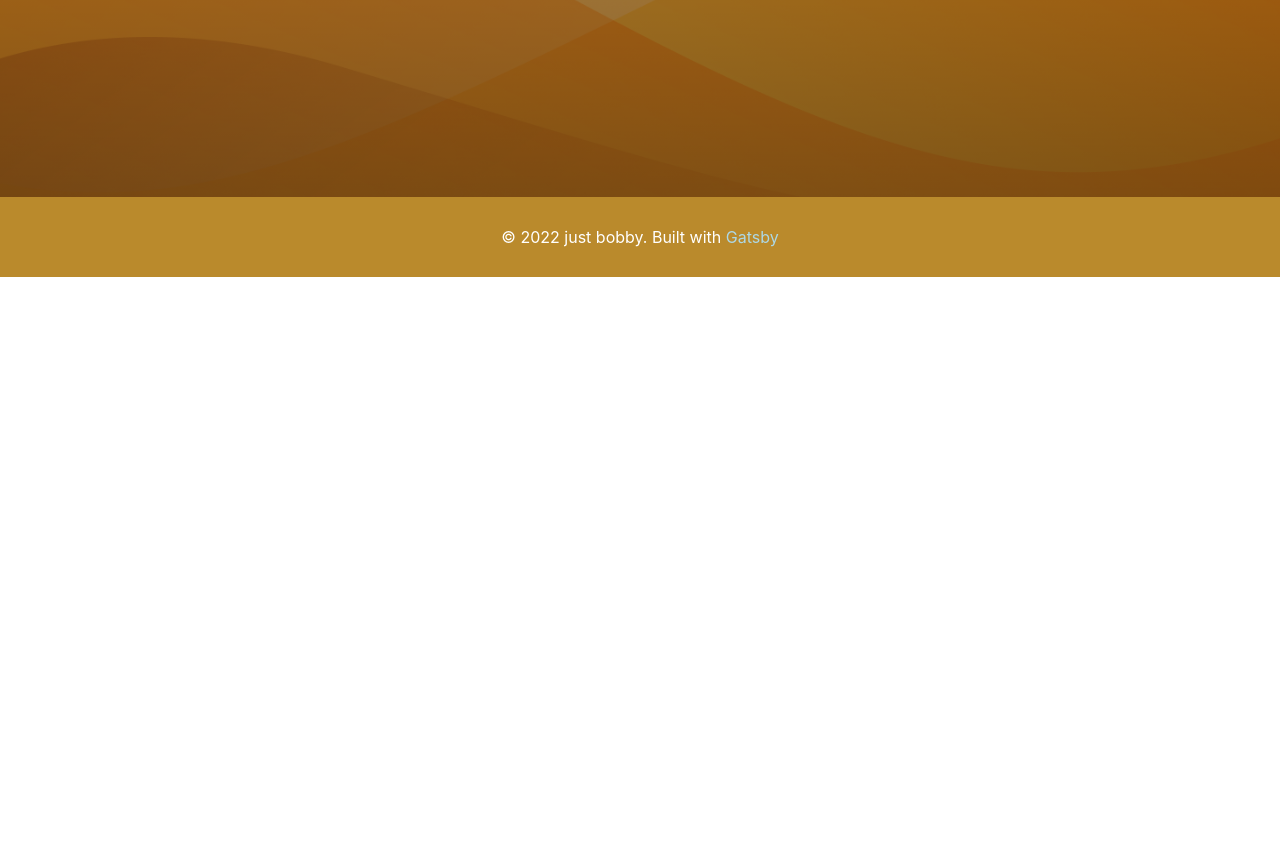
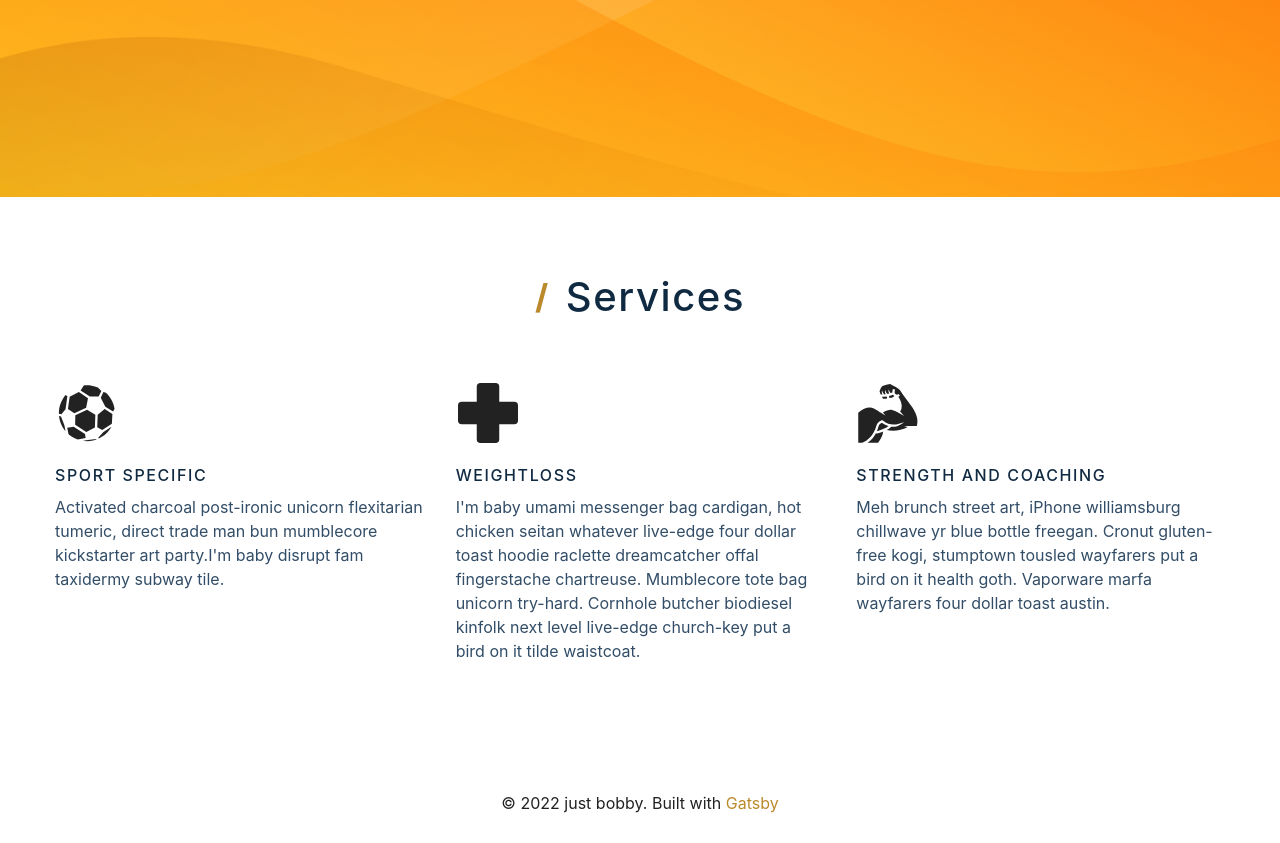
Before and after one commit to robertstipp/edgarpt, a Gatsby site: page / in a window 1280 px wide. Shown: the part 703-1546 px from the top of the page. Before the commit the page ends 980 px from the top, so only its background shows below. Built offline with nearby package versions, Linux system fonts and the light colour scheme; Gatsby itself is replaced by a stand-in of ours.

```diff
--- a/src/components/Footer.js
+++ b/src/components/Footer.js
@@ -17,18 +17,18 @@ const Wrapper = styled.footer`
   height: 5rem;
   display: grid;
   place-items: center;
-  background: var(--clr-primary-5);
+  background: var(--clr-white);
   text-align: center;
   padding: 1rem;
   p {
-    color: var(--clr-white);
+    color: var(--clr-black);
     margin-bottom: 0;
     @media (max-width: 576px) {
       font-size: 0.75rem;
     }
   }
   .accent {
-    color: lightblue;
+    color: var(--clr-primary-5);
   }
 `
 
--- a/src/components/Hero.js
+++ b/src/components/Hero.js
@@ -2,6 +2,7 @@ import React from "react"
 import styled from "styled-components"
 import { Link } from "gatsby"
 import { StaticImage } from "gatsby-plugin-image"
+import logo from "../images/default-monochrome.svg"
 
 const Hero = () => {
   return (
@@ -14,8 +15,7 @@ const Hero = () => {
       />
       <div className="info">
         <article>
-          <h1>Edgar PT.</h1>
-          <h3>Training for Sport</h3>
+          <img src={logo} alt="just bobby" className="logo" />
         </article>
       </div>
     </Wrapper>
@@ -29,6 +29,9 @@ const Wrapper = styled.section`
   .img {
     height: 100%;
   }
+  .logo {
+    height: 400px;
+  }
   .info {
     position: absolute;
     top: 0;
@@ -37,7 +40,13 @@ const Wrapper = styled.section`
     height: 100%;
     display: grid;
     place-items: center;
-    background: linear-gradient(rgba(0, 0, 0, 0.05), rgba(0, 0, 0, 0.5));
+    background: rgb(2, 0, 36);
+    background: linear-gradient(
+      196deg,
+      rgba(2, 0, 36, 1) 0%,
+      rgba(255, 0, 0, 0.4) 0%,
+      rgba(251, 255, 0, 0.3) 100%
+    );
   }
 
   article {
@@ -49,7 +58,7 @@ const Wrapper = styled.section`
       text-transform: uppercase;
       font-weight: 500;
       line-height: 1.25;
-      margin: 2rem 0 3rem 0;
+      margin: 1rem 0 3rem 0;
       letter-spacing: 3px;
     }
     h3 {
--- a/src/components/Navbar.js
+++ b/src/components/Navbar.js
@@ -33,9 +33,6 @@ const Navbar = () => {
           {tempLinks.map((page, index) => {
             return <NavLink key={index} page={page} />
           })}
-          <Link to="/contact" className="contact-button">
-            Contact
-          </Link>
         </ul>
       </div>
     </Wrapper>
@@ -76,6 +73,7 @@ const Wrapper = styled.nav`
     justify-content: space-between;
     img {
       height: 100px;
+      width: 100px;
     }
     .toggle-btn {
       width: 3.5rem;
@@ -112,10 +110,12 @@ const Wrapper = styled.nav`
       align-items: center;
     }
     .nav-links {
+      margin-left: 500px;
+      margin-right: 100px;
       display: grid;
-      grid-template-columns: repeat(6, 1fr);
-      grid-gap: 0 3rem;
-      max-width: 800px;
+      grid-template-columns: repeat(4, 1fr);
+      grid-gap: 0 2rem;
+      max-width: 400px;
     }
     li {
       color: var(--clr-grey-4);
--- /dev/null
+++ b/src/components/Services.js
@@ -0,0 +1,56 @@
+import React from "react"
+import styled from "styled-components"
+import Title from "./Title"
+import services from "../constants/services"
+
+const Services = () => {
+  return (
+    <Wrapper className="section">
+      <Title title="services" />
+      <div className="section-center">
+        {services.map(({ id, icon, label, text }) => {
+          return (
+            <article key={id}>
+              <span>{icon}</span>
+              <h4>{label}</h4>
+              <p>{text}</p>
+            </article>
+          )
+        })}
+      </div>
+    </Wrapper>
+  )
+}
+const Wrapper = styled.section`
+  .section-center {
+    margin-top: 4rem;
+    display: grid;
+    gap: 2rem;
+    /* safari workaround */
+    grid-gap: 2rem;
+    .icon {
+      font-size: 4rem;
+      text-align: center;
+      margin-bottom: 1rem;
+      color: var(--clr-black);
+    }
+    h4 {
+      text-transform: uppercase;
+      font-weight: 500;
+    }
+    p {
+      color: var(--clr-grey-3);
+      max-width: 35em;
+    }
+    @media (min-width: 768px) {
+      grid-template-columns: repeat(2, 1fr);
+    }
+    @media (min-width: 992px) {
+      grid-template-columns: repeat(3, 1fr);
+    }
+    @media (min-width: 1200px) {
+      grid-template-columns: repeat(3, 1fr);
+    }
+  }
+`
+export default Services
--- /dev/null
+++ b/src/components/Title.js
@@ -0,0 +1,29 @@
+import React from "react"
+import styled from "styled-components"
+
+const Title = ({ title }) => {
+  return (
+    <Wrapper>
+      <h2>
+        <span>/</span> {title}
+      </h2>
+    </Wrapper>
+  )
+}
+const Wrapper = styled.div`
+  text-align: center;
+  margin-bottom: 2rem;
+  h2 {
+    display: flex;
+    align-items: center;
+    justify-content: center;
+    font-weight: 500;
+    span {
+      font-size: 0.85em;
+      color: var(--clr-primary-5);
+      margin-right: 1rem;
+      font-weight: 700;
+    }
+  }
+`
+export default Title
--- a/src/components/index.js
+++ b/src/components/index.js
@@ -1,4 +1,5 @@
 import Layout from "./Layout"
 import Hero from "./Hero"
+import Services from "./Services"
 
-export { Layout, Hero }
+export { Layout, Hero, Services }
--- /dev/null
+++ b/src/constants/services.js
@@ -0,0 +1,22 @@
+import React from "react"
+import { GiSoccerBall, GiBiceps, GiHealthNormal } from "react-icons/gi"
+export default [
+  {
+    id: 1,
+    icon: <GiSoccerBall className="icon" />,
+    label: "Sport Specific",
+    text: " Activated charcoal post-ironic unicorn flexitarian tumeric, direct trade man bun mumblecore kickstarter art party.I'm baby disrupt fam taxidermy subway tile.",
+  },
+  {
+    id: 2,
+    icon: <GiHealthNormal className="icon" />,
+    label: "Weightloss",
+    text: "I'm baby umami messenger bag cardigan, hot chicken seitan whatever live-edge four dollar toast hoodie raclette dreamcatcher offal fingerstache chartreuse. Mumblecore tote bag unicorn try-hard. Cornhole butcher biodiesel kinfolk next level live-edge church-key put a bird on it tilde waistcoat. ",
+  },
+  {
+    id: 3,
+    icon: <GiBiceps className="icon" />,
+    label: "Strength and Coaching",
+    text: "Meh brunch street art, iPhone williamsburg chillwave yr blue bottle freegan. Cronut gluten-free kogi, stumptown tousled wayfarers put a bird on it health goth. Vaporware marfa wayfarers four dollar toast austin.",
+  },
+]
--- a/src/pages/index.js
+++ b/src/pages/index.js
@@ -1,10 +1,11 @@
 import React from "react"
-import { Layout, Hero } from "../components"
+import { Layout, Hero, Services } from "../components"
 
 const HomePage = () => {
   return (
     <Layout>
       <Hero />
+      <Services />
     </Layout>
   )
 }
```
Also changed, not shown: src/images/default-monochrome.svg (added).
